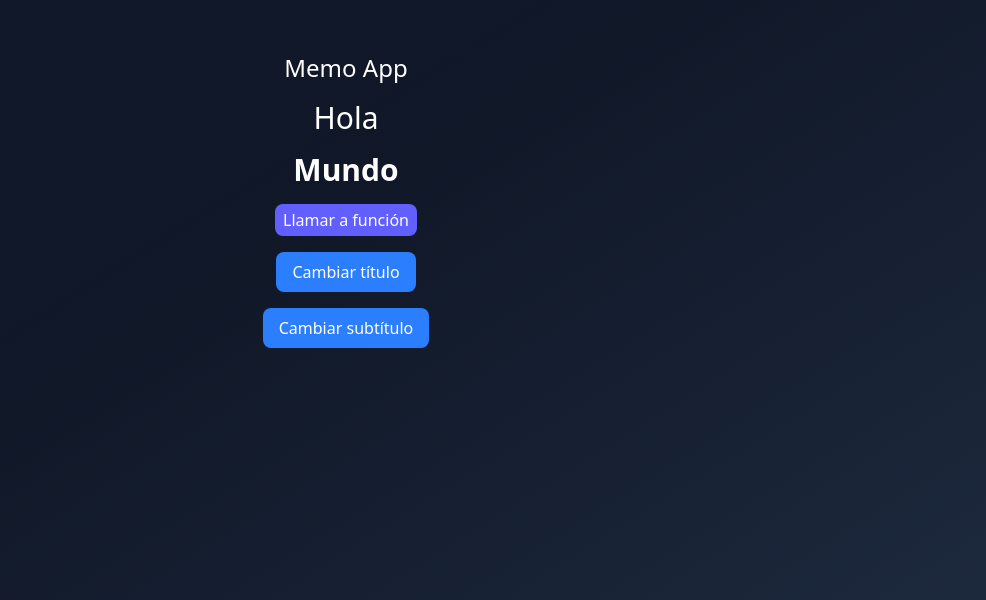
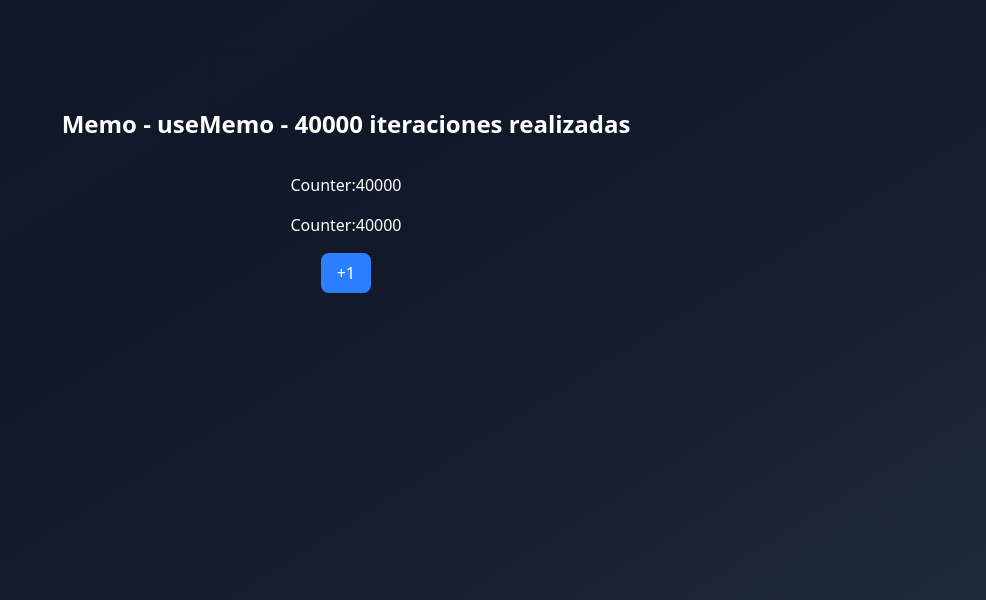
Before and after one commit to WillmanGZ/react-hooks-app, a React (Vite) app: page / in a window 1280 px wide. Shown: the part 200-800 px from the top of the page, without its empty margins (294-1280 px from the left). Built offline with nearby package versions, Linux system fonts and the light colour scheme.

Commit message:
feat: useMemo

```diff
--- a/src/main.tsx
+++ b/src/main.tsx
@@ -1,7 +1,8 @@
 import { StrictMode } from "react";
 import { createRoot } from "react-dom/client";
+import { MemoCounter } from "./memos/MemoCounter";
 import "./index.css";
-import { MemoHook } from "./memos/MemoHook";
+/* import { MemoHook } from "./memos/MemoHook"; */
 /* import { HooksApp } from "./HooksApp"; */
 /* import { TrafficLight } from "./useState/TrafficLight"; */
 /* import { TrafficLightWithEffect } from "./useEffect/TrafficLightWithEffect"; */
@@ -21,6 +22,7 @@
     {/* <FocusScreen /> */}
     {/* <TasksApp /> */}
     {/* {<ScrambleWords />} */}
-    <MemoHook />
+    {/* <MemoHook /> */}
+    <MemoCounter />
   </StrictMode>
 );
--- /dev/null
+++ b/src/memos/MemoCounter.tsx
@@ -0,0 +1,36 @@
+import { useCounter } from "@/hooks/useCounter";
+import { useMemo } from "react";
+
+const heavyStuff = (iterationNumber: number) => {
+  console.time("Heavy stuff started");
+
+  for (let index = 0; index < iterationNumber; index++) {
+    console.log("Ahí vamos");
+  }
+
+  console.timeEnd("Heavy stuff started");
+
+  return `${iterationNumber} iteraciones realizadas`;
+};
+
+export const MemoCounter = () => {
+  const { counter, increment } = useCounter(40000);
+  const myHeavyValue = useMemo(() => heavyStuff(counter), [counter]);
+
+  return (
+    <div className="bg-gradient flex flex-col gap-4">
+      <h1 className="text-2xl font-bold">Memo - useMemo - {myHeavyValue}</h1>
+      <hr />
+
+      <h4>Counter:{counter}</h4>
+      <h4>Counter:{counter}</h4>
+
+      <button
+        onClick={increment}
+        className="bg-blue-500 text-white px-4 rounded-md py-2 cursor-pointer"
+      >
+        +1
+      </button>
+    </div>
+  );
+};
```
